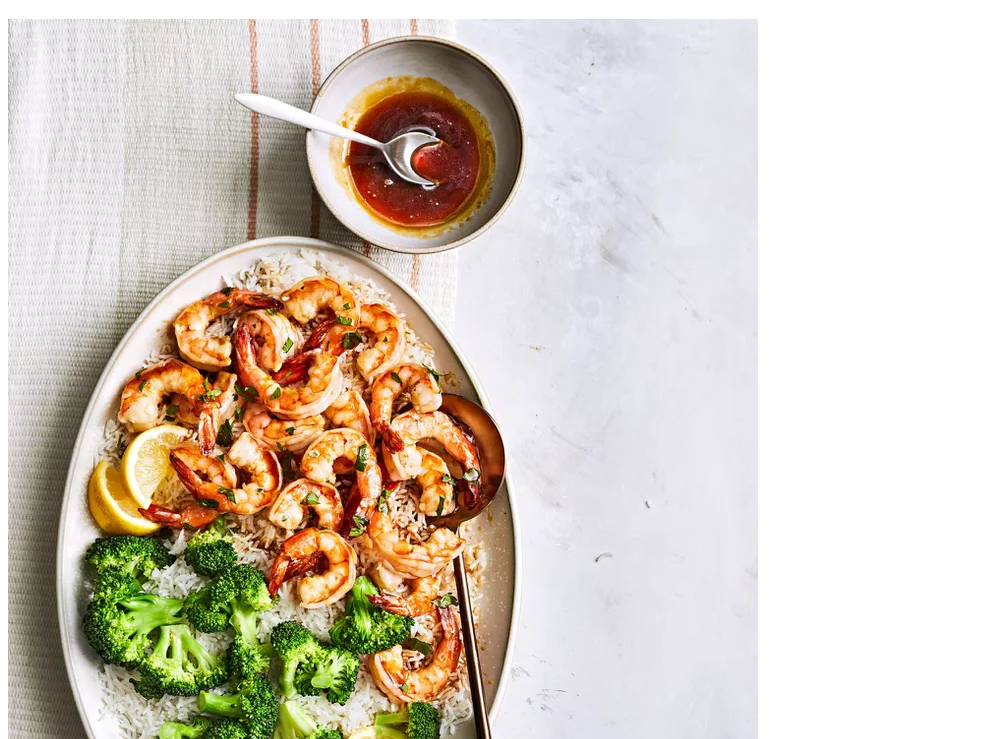
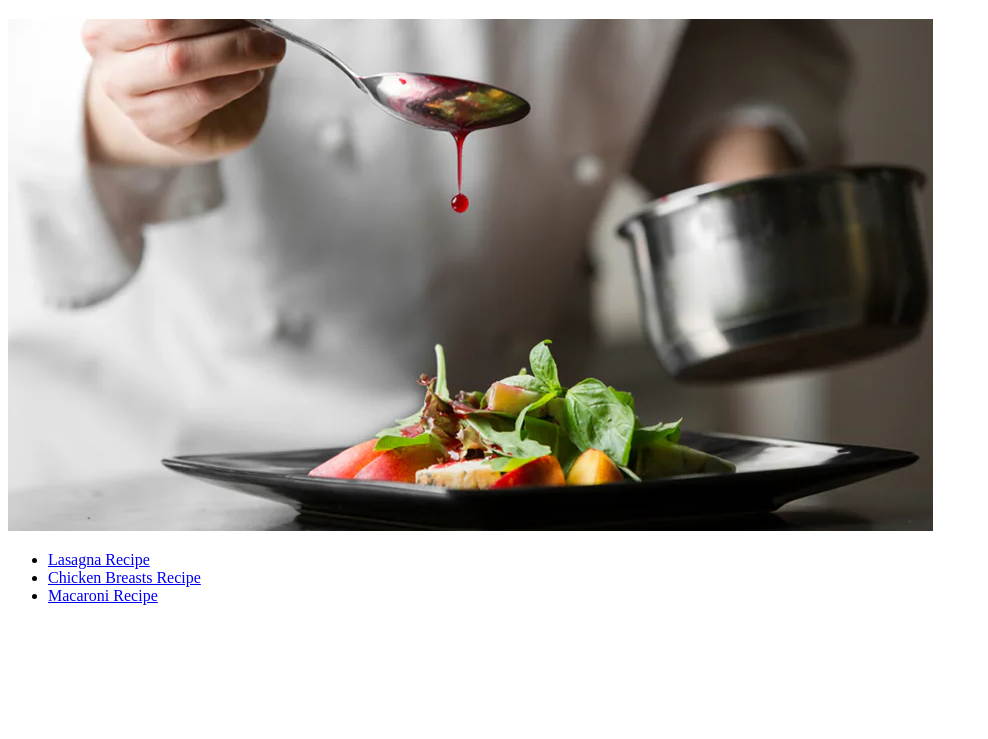
Before and after one commit to malikurkcuoglu/odin-recipes, a plain HTML site: page index.html in a window 1280 px wide. Shown: the part 61-800 px from the top of the page, without its empty margins (0-988 px from the left). Drawn offline with Linux system fonts and the light colour scheme.

Commit message:
Change photo on home page

```diff
--- a/index.html
+++ b/index.html
@@ -6,7 +6,7 @@
     </head>
     <body>
         <h1>Odin Recipes</h1>
-        <img src="./images/shrimp.webp" alt="Shrimp with honey garlic sauce">
+        <img src="./images/cooking.webp" alt="Cooking">
 
         <ul>
             <li><a href="./recipes/lasagna.html">Lasagna Recipe</a></li>
```
Also changed, not shown: images/cooking.webp (added), images/shrimp.webp (deleted).
